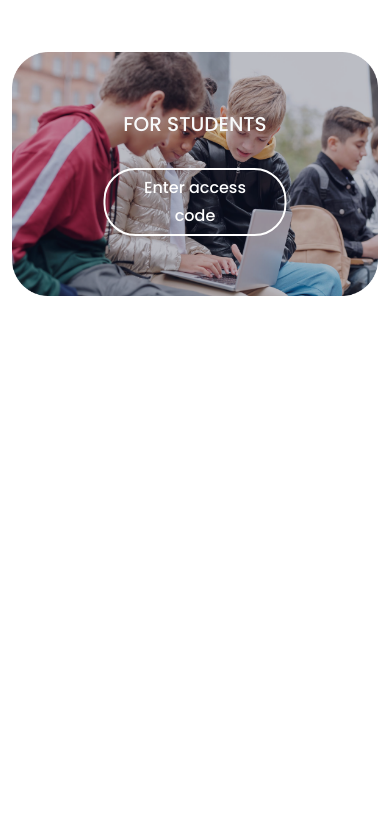
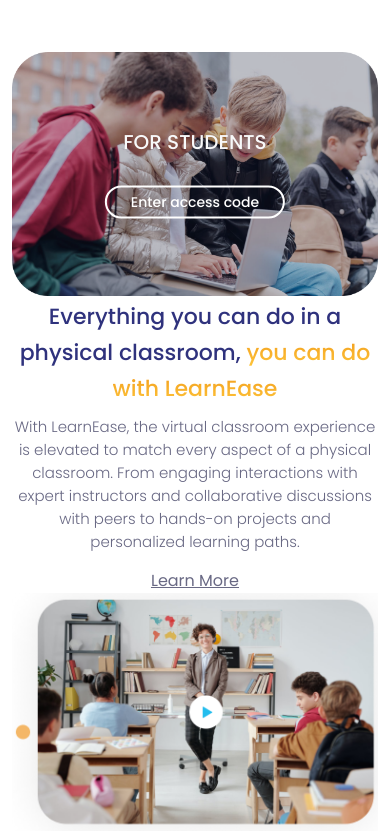
Before and after one commit to M-sadiq4641/Learnease, a website built with Vite: page index.html in a window 390 px wide. Shown: the part 3044-3875 px from the top of the page. Before the commit the page ends 3343 px from the top, so only its background shows below. Built offline with nearby package versions, Linux system fonts and the light colour scheme; a web font is replaced by a local one.

Commit message:
added classroom section

```diff
--- a/index.html
+++ b/index.html
@@ -213,7 +213,8 @@
               Expert Instructors
             </h2>
             <p class="text-grey font-normal text-lg text-center">
-              Learn from professionals and experts in their respective fields, ensuring high-quality education
+              Learn from professionals and experts in their respective fields,
+              ensuring high-quality education
             </p>
           </div>
         </div>
@@ -228,7 +229,8 @@
               Interactive Community
             </h2>
             <p class="text-grey font-normal text-lg text-center">
-              Engage with a diverse community of learners, fostering discussions, collaboration, and peer learning.
+              Engage with a diverse community of learners, fostering
+              discussions, collaboration, and peer learning.
             </p>
           </div>
         </div>
@@ -279,6 +281,25 @@
       </div>
     </div>
 
+    <!-- classroom section -->
+
+    <div class="container">
+      <div class="row align-items-center my-sm-5">
+        <div class="col-lg-6">
+          <div>
+            <h3 class="text-blue text-center text-lg-start mb-sm-3 font-medium text-3xl">Everything you can do in a physical classroom, <span class="text-yellow">you can do with LearnEase</span></h3>
+            <p class="text-grey font-light text-lg text-center text-lg-start">With LearnEase, the virtual classroom experience is elevated to match every aspect of a physical classroom. From engaging interactions with expert instructors and collaborative discussions with peers to hands-on projects and personalized learning paths.</p>
+            <div class="d-flex justify-content-center justify-content-lg-start">
+            <a class="text-grey mt-sm-3" href="#">Learn More</a></div>
+          </div>
+        </div>
+        <div class="col-lg-6">
+          <div>
+            <img class="img-fluid " src="/public/images/classroom-image.png">
+          </div>
+        </div>
+      </div>
+    </div>
     <!-- script  -->
 
     <script
--- a/style.css
+++ b/style.css
@@ -277,7 +277,8 @@
   border: 2px solid white;
 
   @media (max-width:576px) {
-    font-size: 16px!important;
+    font-size: 14px!important;
+    line-height: normal!important;
   }
 }
 
@@ -287,3 +288,6 @@
     text-align: center;
   }
 }
+
+
+/* classroom section */
```
Also changed, not shown: public/images/classroom-image.png (added).
